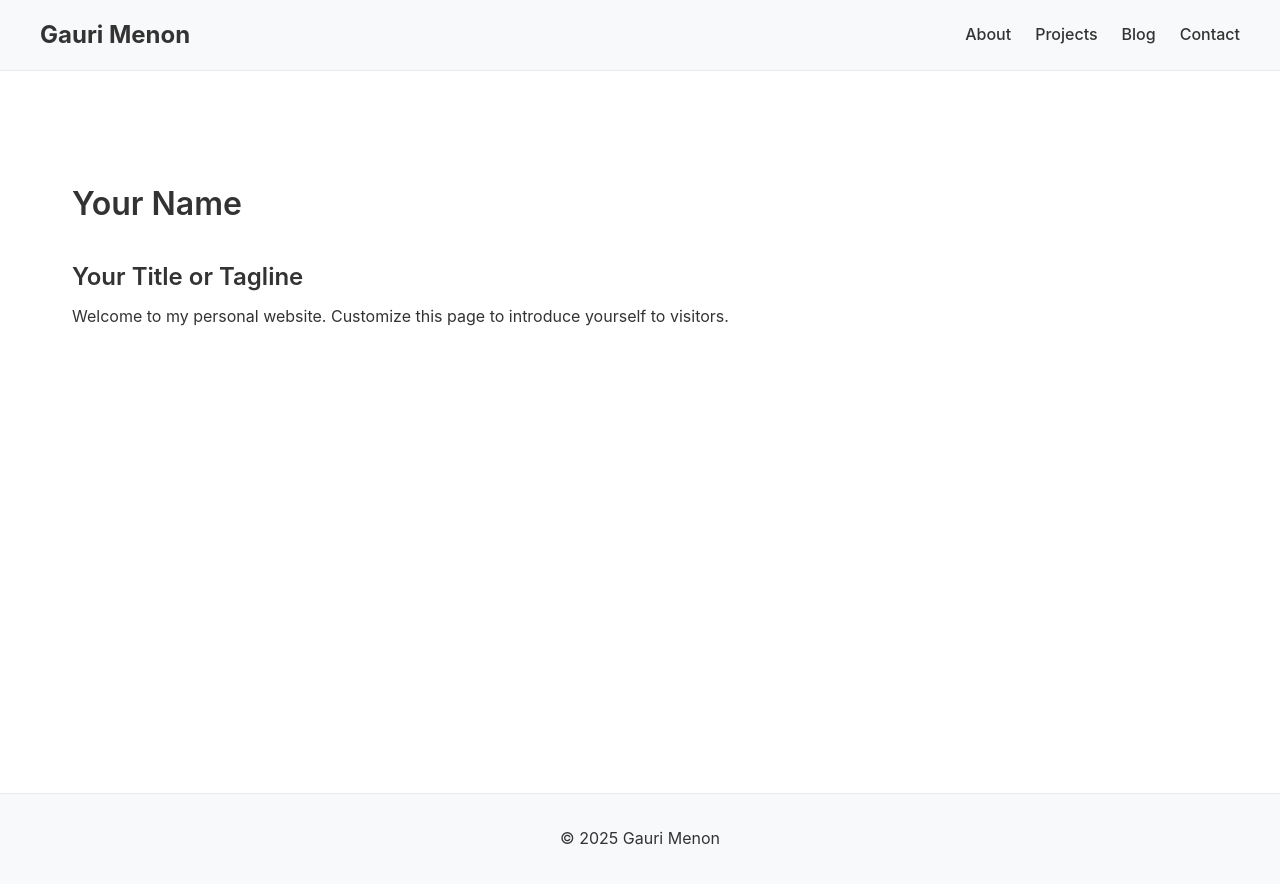
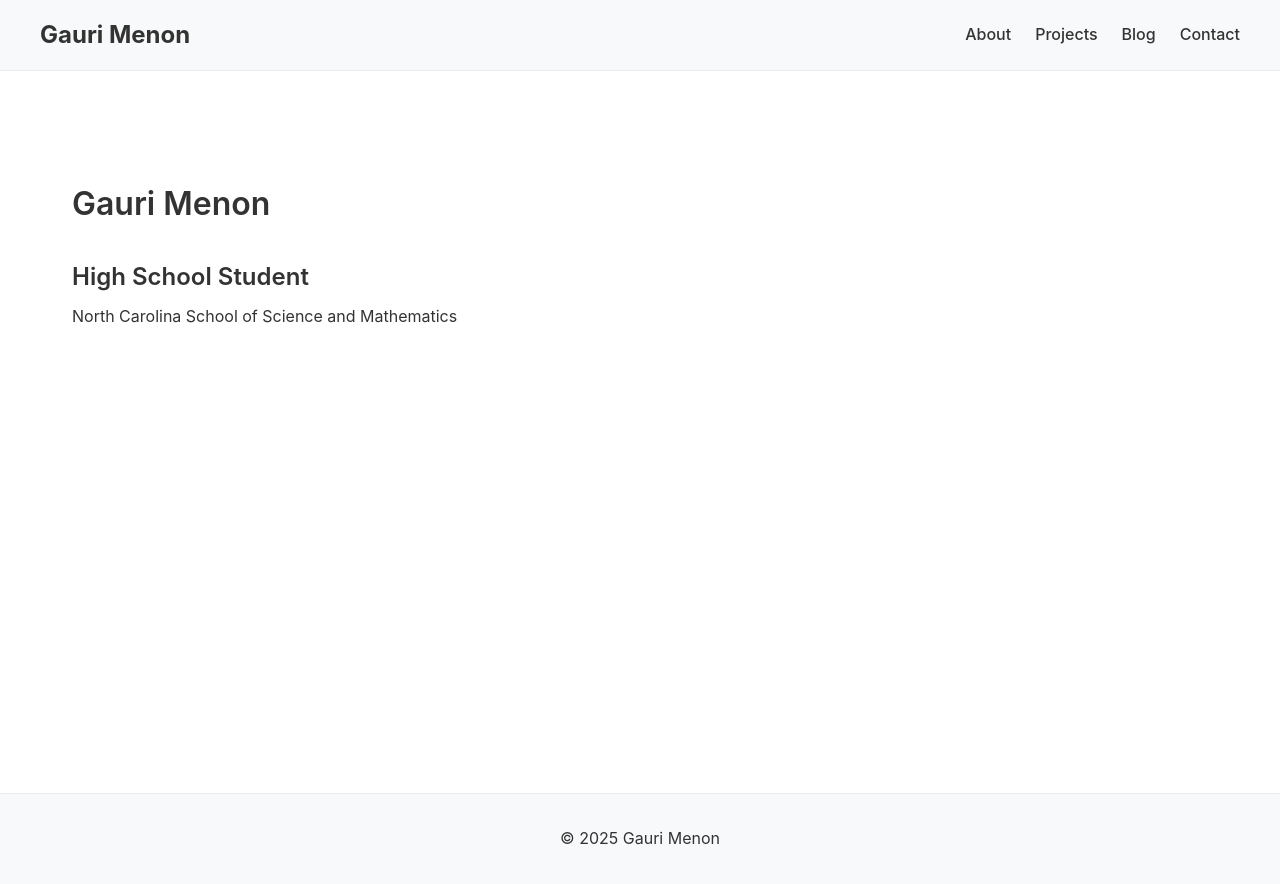
Before and after one commit to gaurismenon/gaurismenon.github.io, a Jekyll site: the page built from index.html, in a window 1280 px wide. Shown: the top 884 px of the page. Built offline with Jekyll 4.4.1, drawn with Linux system fonts in a browser that asks for light colours.

Commit message:
changed my name and tagline

```diff
--- a/index.html
+++ b/index.html
@@ -4,7 +4,7 @@ title: Home
 ---
 
 <div class="home">
-    <h1>Your Name</h1>
-    <h2>Your Title or Tagline</h2>
-    <p>Welcome to my personal website. Customize this page to introduce yourself to visitors.</p>
+    <h1>Gauri Menon</h1>
+    <h2>High School Student</h2>
+    <p>North Carolina School of Science and Mathematics</p>
 </div>
```
Also changed, not shown: 2 other files.
